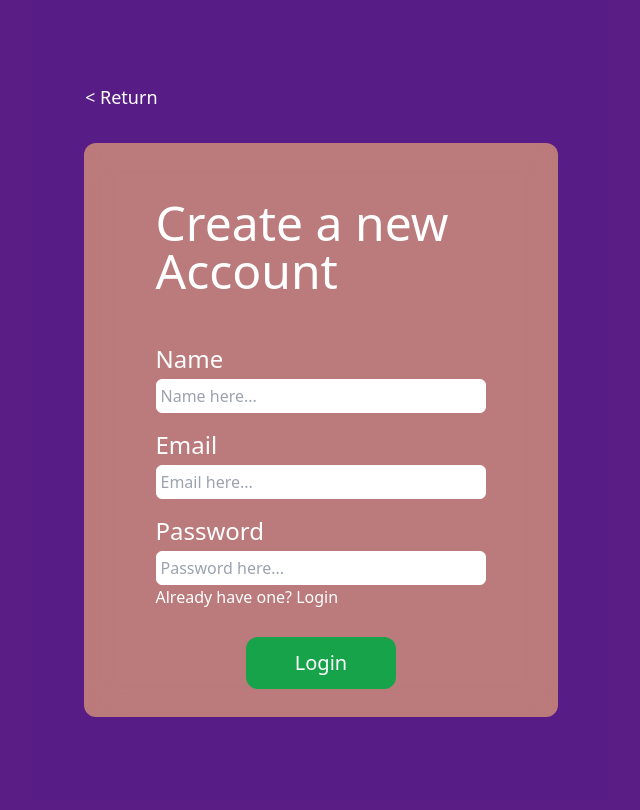
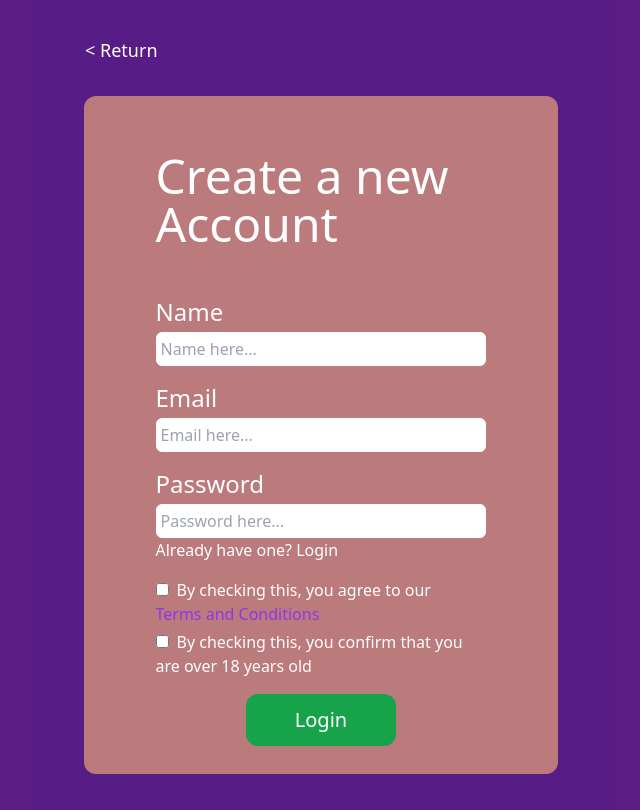
Before and after one commit to YeyoM/cocktail-please, a Next.js app: page /signup in a window 1280 px wide. Shown: the whole page, without its empty margins (319-959 px from the left). Built offline with nearby package versions, Linux system fonts and the light colour scheme; no server answers.

Commit message:
added user authentication with firebase :)

```diff
--- /dev/null
+++ b/components/context/authContext.js
@@ -0,0 +1,59 @@
+import { createContext, useContext, useEffect, useState } from "react"
+import {
+  onAuthStateChanged,
+  createUserWithEmailAndPassword,
+  signInWithEmailAndPassword
+} from "firebase/auth"
+import { auth } from "../../config/firebase"
+
+const AuthContext = createContext({})
+
+export const useAuth = () => useContext(AuthContext)
+
+export const AuthContextProvider = ({ children }) => {
+
+  const [user, setUser] = useState(null)
+  const [loading, setLoading] = useState(true)
+
+  useEffect(() => {
+    const unsubscribe = onAuthStateChanged(auth, (user) => {
+      if (user) {
+        setUser({
+          uid: user.uid,
+          email: user.email,
+          displayName: user.displayName,
+        })
+      } else {
+        setUser(null)
+      }
+      setLoading(false)
+    })
+
+    return() => unsubscribe()
+
+  }, [])
+
+  const signUp = (email, password) => {
+    return createUserWithEmailAndPassword(auth, email, password)
+  }
+
+  const login = (email, password) => {
+    return signInWithEmailAndPassword(auth, email, password)
+  }
+
+  const logout = async () => {
+    setUser(null)
+    await signOut(auth)
+  }
+
+  return (
+    <AuthContext.Provider value={{
+      user,
+      signUp,
+      login,
+      logout
+    }}>
+      {loading ? null: children}
+    </AuthContext.Provider>
+  )
+}
--- a/components/loginForm/loginForm.js
+++ b/components/loginForm/loginForm.js
@@ -1,23 +1,53 @@
 import SuccessBtn from '../ui/buttons/successBtn'
 import Link from 'next/link'
 import { Fragment } from 'react'
+import { useAuth } from '../context/authContext'
 
 export default function LoginForm() {
+
+  const { user, login } = useAuth()
+
+  const [email, setEmail] = useState('')
+  const [password, setPassword] = useState('')
+  const [error, setError] = useState('')
+  const [loading, setLoading] = useState(false)
+
+  const handleSubmit = async (e) => {
+    e.preventDefault()
+    try {
+      setError('')
+      setLoading(true)
+      await login(email, password)
+    } catch (err) {
+      console.log(err)
+      setError('Failed to log in')
+    }
+    setLoading(false)
+  }
+
+  const handleEmailChange = (e) => {
+    setEmail(e.target.value)
+  }
+
+  const handlePasswordChange = (e) => {
+    setPassword(e.target.value)
+  }
+
   return (
     <Fragment>
       <div className="flex self-start ml-12 text-white text-lg">
         <Link href="/">{`< Return`}</Link>
       </div>
       <div className="max-h-full min-h-fit w-5/6 mt-8 bg-orange-300 p-4 rounded-xl bg-opacity-60 backdrop-filter backdrop-blur-lg flex flex-col items-center overflow-hidden">
-        <form className="w-3/4" action="">
+        <form className="w-3/4" onSubmit={handleSubmit}>
           <h1 className="text-white text-5xl mt-10 mb-12">Login to your account</h1>
           <div className="flex flex-col">
             <label htmlFor="email" className="text-white text-2xl mb-1">Email</label>
-            <input placeholder="Email here..." type="email" id="email" className="mb-4 w-full p-1 border border-white rounded-md focus:outline-white"/>
+            <input placeholder="Email here..." type="email" id="email" onChange={handleEmailChange} value={email} className="mb-4 w-full p-1 border border-white rounded-md focus:outline-white"/>
           </div>
           <div className="flex flex-col">
             <label htmlFor="password" className="text-white text-2xl mb-1">Password</label>
-            <input placeholder="Password here..." type="password" id="password" className=" w-full p-1 border border-white rounded-md focus:outline-white"/>
+            <input placeholder="Password here..." type="password" id="password" onChange={handlePasswordChange} value={password} className=" w-full p-1 border border-white rounded-md focus:outline-white"/>
           </div>
           <div className="flex flex-col mb-4">
             <Link href="/signup">
--- a/components/signupForm/signupForm.js
+++ b/components/signupForm/signupForm.js
@@ -1,32 +1,89 @@
 import SuccessBtn from '../ui/buttons/successBtn'
 import Link from 'next/link'
-import { Fragment } from 'react'
+import { Fragment, useEffect, useState } from 'react'
+import { useAuth } from '../context/authContext'
 
 export default function SignUpForm() {
+
+  const { user, signUp } = useAuth()
+
+  const [name, setName] = useState('')
+  const [email, setEmail] = useState('')
+  const [password, setPassword] = useState('')
+  const [agreeTerms, setAgreeTerms] = useState(false)
+  const [isOver18, setIsOver18] = useState(false)
+  const [error, setError] = useState('')
+  const [loading, setLoading] = useState(false)
+
+  const handleSubmit = async (e) => {
+    e.preventDefault()
+    try {
+      setError('')
+      setLoading(true)
+      await signUp(email, password)
+    } catch (err) {
+      console.log(err)
+      setError('Failed to create an account')
+    }
+    setLoading(false)
+  }
+
+  const handleNameChange = (e) => {
+    setName(e.target.value)
+  }
+
+  const handleEmailChange = (e) => {
+    setEmail(e.target.value)
+  }
+
+  const handlePasswordChange = (e) => {
+    setPassword(e.target.value)
+  }
+
+  const handleAgreeTermsChange = (e) => {
+    setAgreeTerms(e.target.checked)
+  }
+
+  const handleIsOver18Change = (e) => {
+    setIsOver18(e.target.checked)
+  }
+
   return (
     <Fragment>
-      <div className="flex self-start ml-12 text-white text-lg">
+      <div className="flex self-start ml-12 mt-8 text-white text-lg">
         <Link href="/">{`< Return`}</Link>
       </div>
-      <div className="max-h-full min-h-fit w-5/6 mt-8 bg-orange-300 p-4 rounded-xl bg-opacity-60 backdrop-filter backdrop-blur-lg flex flex-col items-center overflow-hidden">
-        <form className="w-3/4" action="">
+      <div className="max-h-full min-h-fit w-5/6 mt-8 mb-8 bg-orange-300 p-4 rounded-xl bg-opacity-60 backdrop-filter backdrop-blur-lg flex flex-col items-center overflow-hidden">
+        <form className="w-3/4" onSubmit={handleSubmit}>
           <h1 className="text-white text-5xl mt-10 mb-12">Create a new Account</h1>
           <div className="flex flex-col">
             <label htmlFor="name" className="text-white text-2xl mb-1">Name</label>
-            <input placeholder="Name here..." type="text" id="name" className="mb-4 w-full p-1 border border-white rounded-md focus:outline-white"/>
+            <input placeholder="Name here..." type="text" id="name" onChange={handleNameChange} value={name} className="mb-4 w-full p-1 border border-white rounded-md focus:outline-white"/>
           </div>
           <div className="flex flex-col">
             <label htmlFor="email" className="text-white text-2xl mb-1">Email</label>
-            <input placeholder="Email here..." type="email" id="email" className="mb-4 w-full p-1 border border-white rounded-md focus:outline-white"/>
+            <input placeholder="Email here..." type="email" id="email" onChange={handleEmailChange} value={email} className="mb-4 w-full p-1 border border-white rounded-md focus:outline-white"/>
           </div>
           <div className="flex flex-col">
             <label htmlFor="password" className="text-white text-2xl mb-1">Password</label>
-            <input placeholder="Password here..." type="password" id="password" className=" w-full p-1 border border-white rounded-md focus:outline-white"/>
+            <input placeholder="Password here..." type="password" id="password" onChange={handlePasswordChange} value={password} className=" w-full p-1 border border-white rounded-md focus:outline-white"/>
           </div>
           <div className="flex flex-col mb-4">
             <Link href="/login">
               <a className="text-white text-md">Already have one? Login</a>
             </Link>
+          </div>
+          <div className="flex flex-row">
+            <label htmlFor="checkbox" className="text-white text-md mb-1">
+              <input type="checkbox" id="checkboxAgree" onChange={handleAgreeTermsChange} value={agreeTerms} className="p-2 border border-white mr-2 focus:outline-white"/>
+              By checking this, you agree to our <p className="text-purple-600"><Link href="/disclaimer">Terms and Conditions</Link></p>
+            </label>
+          </div>
+          <div className="flex flex-row">
+            <label htmlFor="checkbox" className="text-white text-md mb-1">
+              <input type="checkbox" id="checkboxOverAge" onChange={handleIsOver18Change} value={isOver18} className="p-2 border border-white mr-2 focus:outline-white"/>
+              By checking this, you confirm that you are over 18 years old
+            </label>
           </div>
           <div className="flex flex-col items-center">
             <SuccessBtn>Login</SuccessBtn>
--- a/components/ui/buttons/successBtn.js
+++ b/components/ui/buttons/successBtn.js
@@ -1,6 +1,6 @@
 export default function SuccessBtn({ children }) {
   return (
-      <button className="text-xl bg-green-600 text-white p-3 rounded-xl m-3 transition duration-150 ease-out hover:bg-green-500 hover:ease-in min-w-[150px]">
+      <button type="submit" className="text-xl bg-green-600 text-white p-3 rounded-xl m-3 transition duration-150 ease-out hover:bg-green-500 hover:ease-in min-w-[150px]">
         {children}
       </button>
   )
--- /dev/null
+++ b/config/firebase.js
@@ -0,0 +1,15 @@
+import { initializeApp } from "firebase/app"
+import { getAuth } from "firebase/auth"
+
+const firebaseConfig = {
+  apiKey: process.env.NEXT_PUBLIC_FIREBASE_API_KEY,
+  authDomain: "cocktail-please.firebaseapp.com",
+  projectId: "cocktail-please",
+  storageBucket: "cocktail-please.appspot.com",
+  messagingSenderId: process.env.NEXT_PUBLIC_FIREBASE_MESSAGING_SENDER_ID,
+  appId: process.env.NEXT_PUBLIC_FIREBASE_APP_ID,
+  measurementId: process.env.NEXT_PUBLIC_FIREBASE_MEASUREMENT_ID,
+}
+
+const app = initializeApp(firebaseConfig)
+export const auth = getAuth()
--- a/package.json
+++ b/package.json
@@ -9,6 +9,8 @@
     "lint": "next lint"
   },
   "dependencies": {
+    "dotenv": "^16.0.1",
+    "firebase": "^9.9.2",
     "next": "12.1.6",
     "react": "18.2.0",
     "react-dom": "18.2.0"
--- a/pages/_app.js
+++ b/pages/_app.js
@@ -1,11 +1,14 @@
 import '../styles/globals.css'
 import Layout from '../components/layout/layout'
+import { AuthContextProvider } from '../components/context/authContext'
 
 function MyApp({ Component, pageProps }) {
   return (
-    <Layout>
-      <Component {...pageProps} />
-    </Layout>
+    <AuthContextProvider>
+      <Layout>
+        <Component {...pageProps} />
+      </Layout>
+    </AuthContextProvider>
   )
 }
 
```
Also changed, not shown: 2 other files (tests, documents, lock files or other folders).
